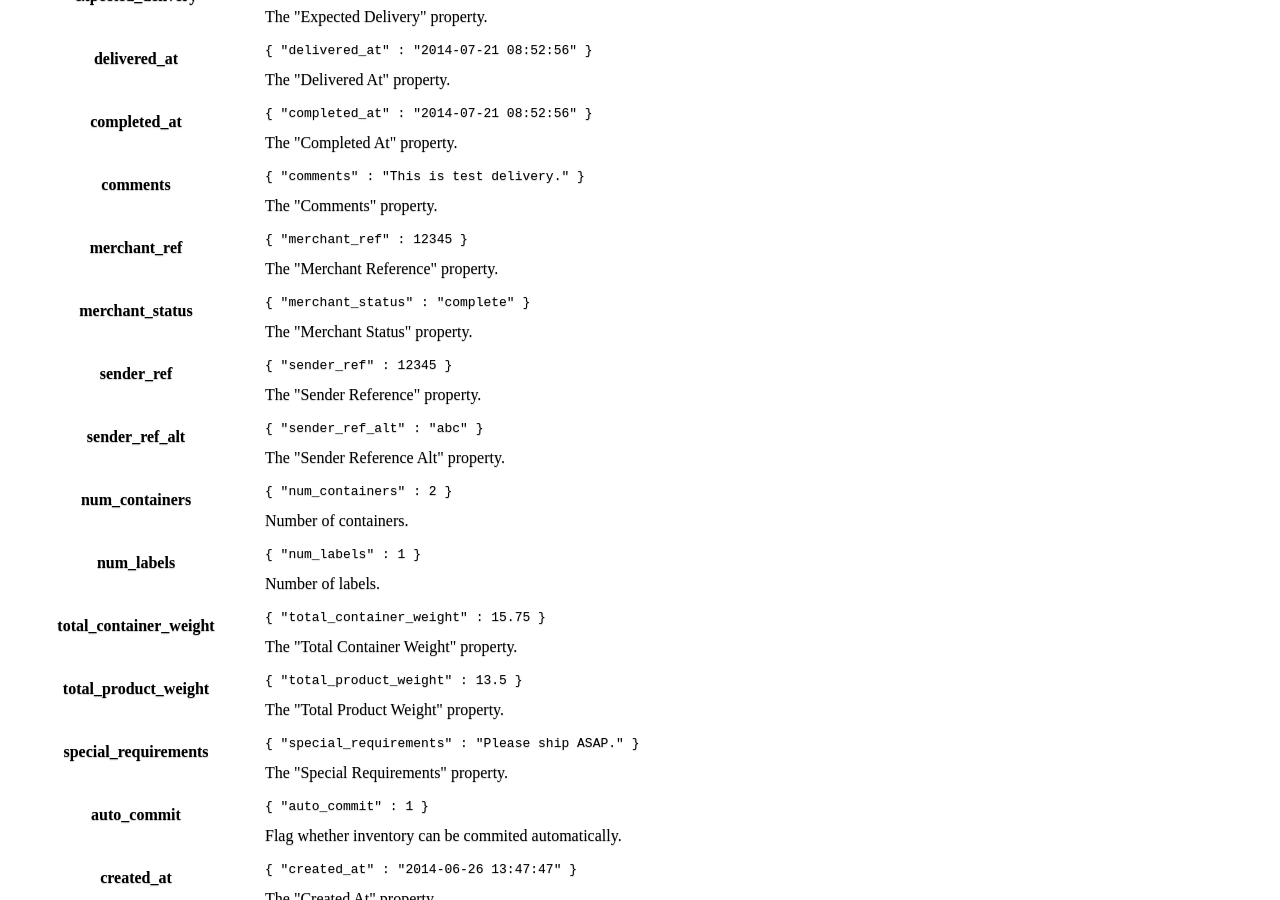
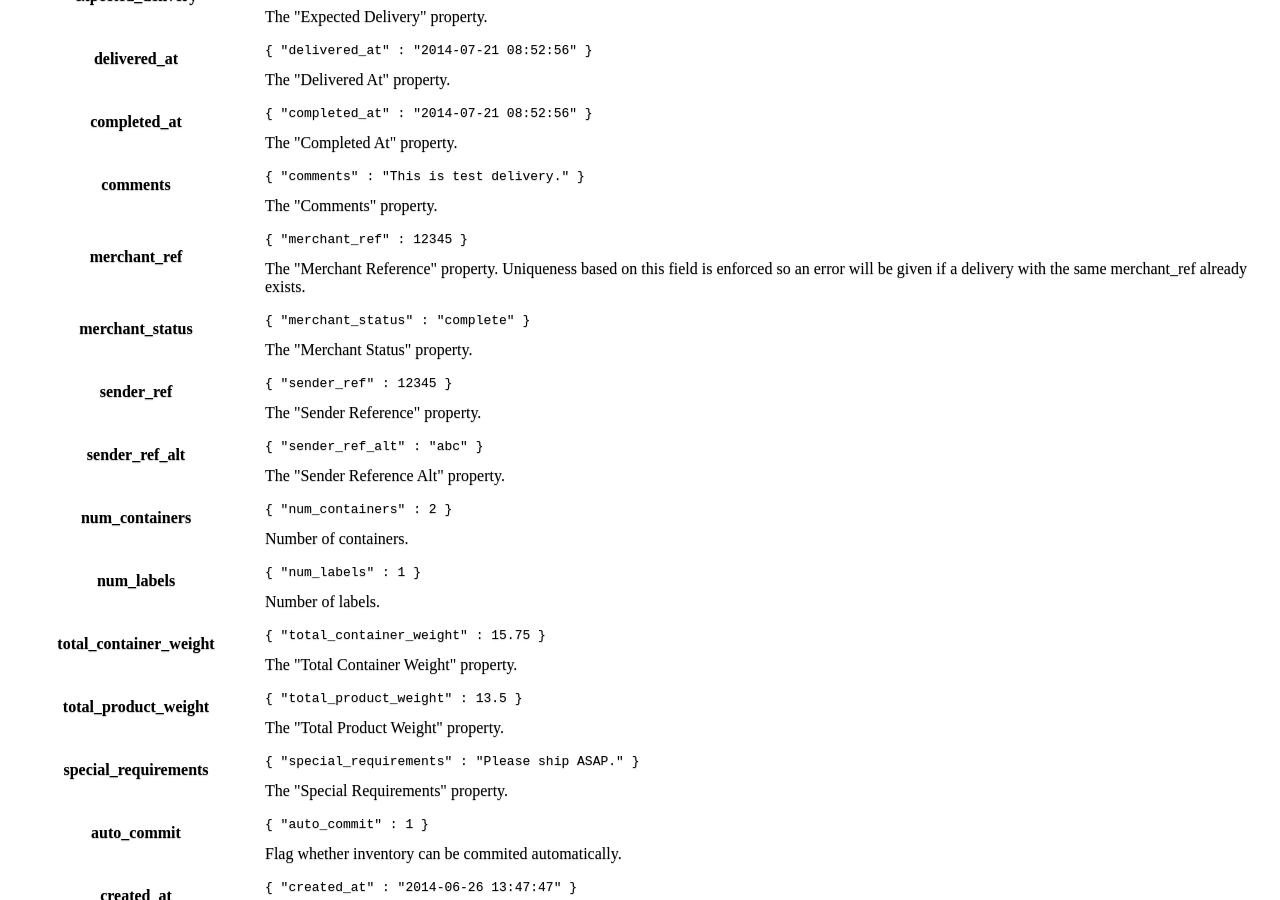
Before and after one commit to ShipStream/shipstream.github.io, a Jekyll site: the page built from _posts/2014-07-25-delivery.md, in a window 1280 px wide and 900 px high, scrolled down 6128 px. Built offline with Jekyll 4.4.1, drawn with Linux system fonts in a browser that asks for light colours; a style sheet for code colours, icons or effects is not loaded.

Commit message:
Update 2014-07-25-delivery.md

```diff
--- a/_posts/2014-07-25-delivery.md
+++ b/_posts/2014-07-25-delivery.md
@@ -451,7 +451,7 @@ Update delivery.
         <th>merchant_ref</th>
         <td>
             <pre><code>{ "merchant_ref" : 12345 }</code></pre>
-            The "Merchant Reference" property.
+            The "Merchant Reference" property. Uniqueness based on this field is enforced so an error will be given if a delivery with the same merchant_ref already exists.
         </td>
     </tr>
     <tr>
```
